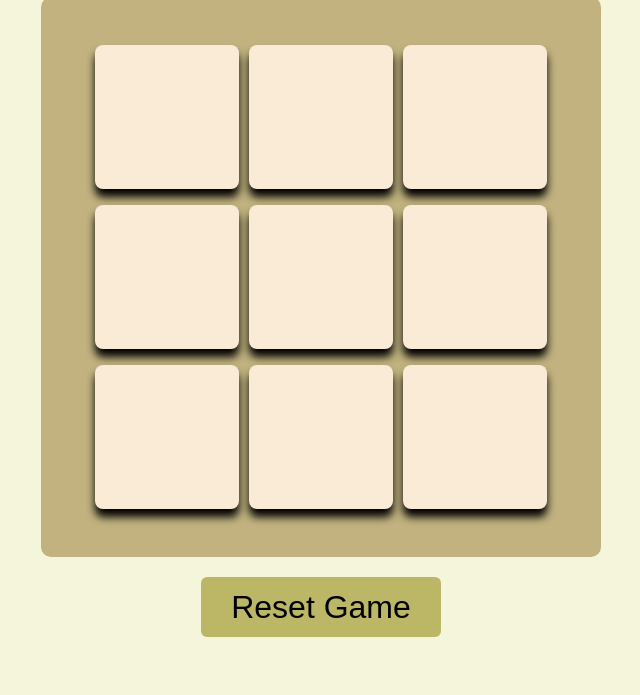
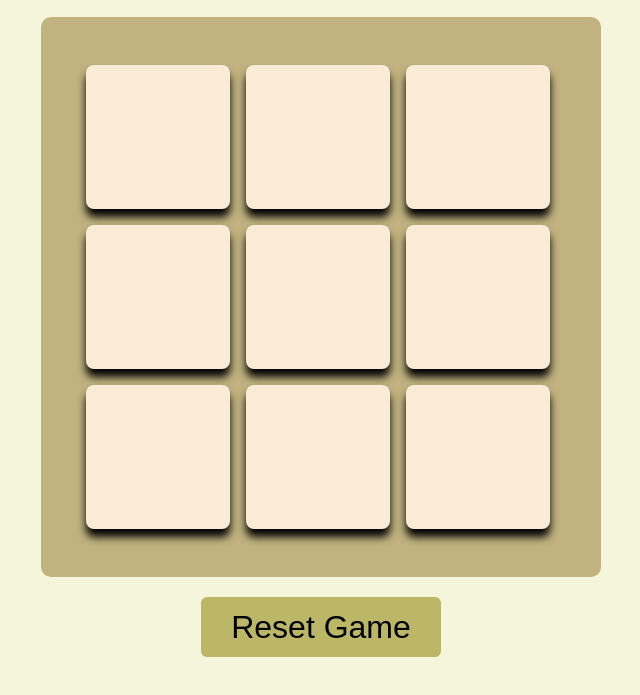
Before and after one commit to phulkeshwarmahto/Tic-Tac-Toe, a plain HTML site: page index.html in a window 1280 px wide. Shown: the part 103-798 px from the top of the page, without its empty margins (319-959 px from the left). Drawn offline with Linux system fonts and the light colour scheme.

Commit message:
Update tac.css

```diff
--- a/tac.css
+++ b/tac.css
@@ -60,18 +60,21 @@ h1 {
     flex-wrap: wrap;
     height: 70vh;
     width: 70vh;
+    margin-top: 20px;
     border-radius: 10px;
     background-color: rgb(193, 178, 127);
     box-shadow: 0 8px 8px rgba(red, green, blue, alpha);
 }
 
 .game {
-    display: flex;
+    display: grid;
+    grid-template-columns: repeat(3, 1fr);
     flex-wrap: wrap;
     justify-content: center;
     align-items: center;
     height: 60vh;
     width: 60vh;
+    aspect-ratio: 1 / 1;
     border-radius: 10px;
 }
 
```
